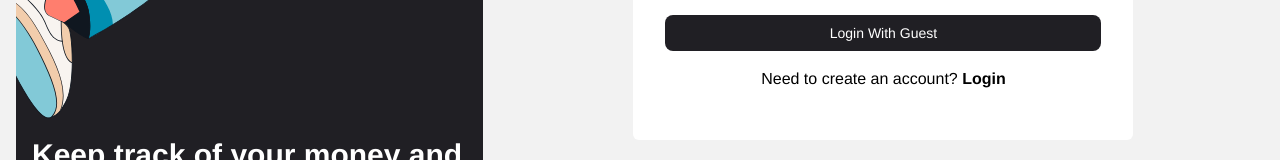
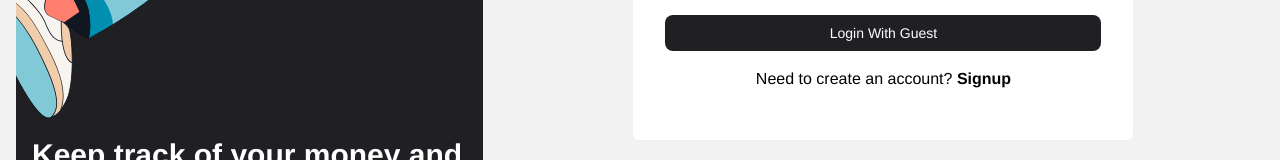
Before and after one commit to glowupmatt/finance-tracker, a Next.js app: page / in a window 1280 px wide. Shown: the part 471-631 px from the top of the page. Built offline with nearby package versions, Linux system fonts and the light colour scheme; no server answers.

Commit message:
switch login and sign up

```diff
--- a/src/components/sessionForm/LoginForm.tsx
+++ b/src/components/sessionForm/LoginForm.tsx
@@ -158,7 +158,7 @@ const LoginForm = () => {
             ? "Need to create an account? "
             : "Already have an account? "}
           <span className="font-bold cursor-pointer">
-            {VARIANT === "login" ? "Login" : "Signup"}
+            {VARIANT === "login" ? "Signup" : "Login"}
           </span>
         </p>
       </div>
```
